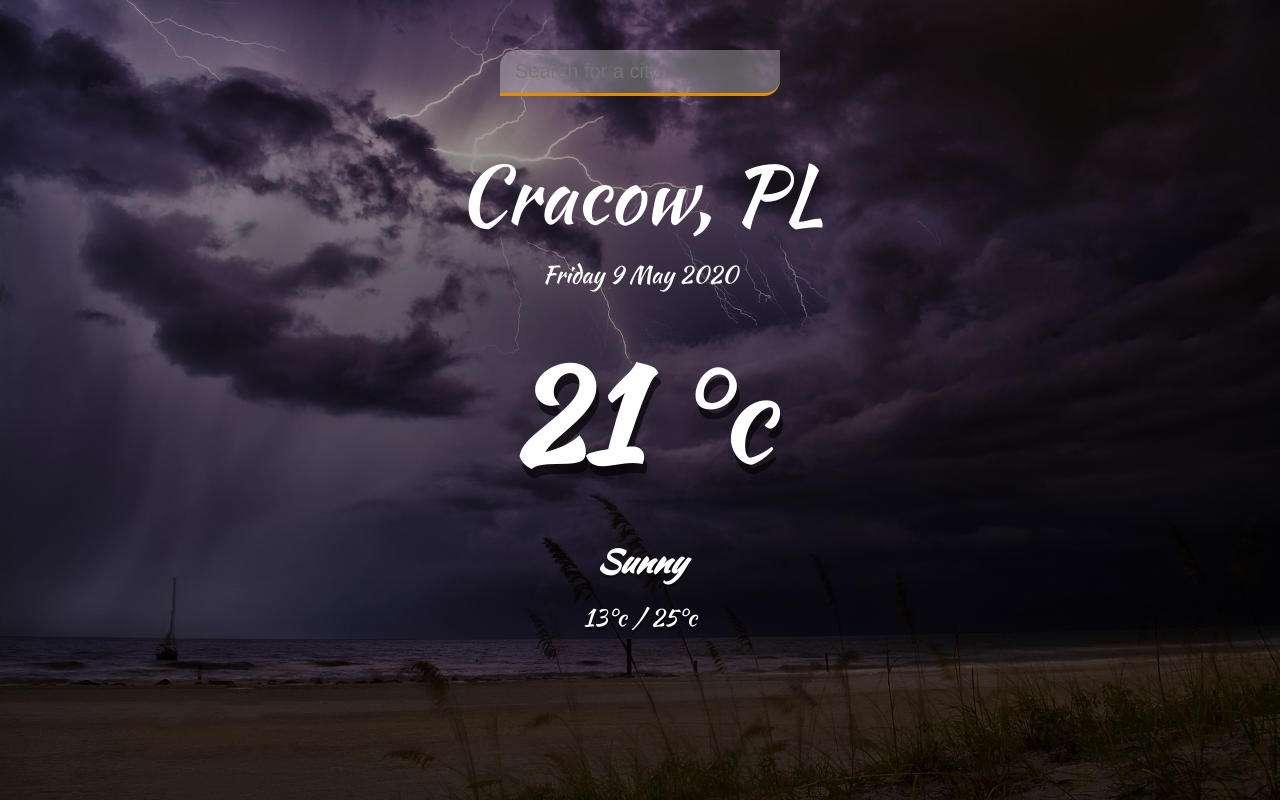
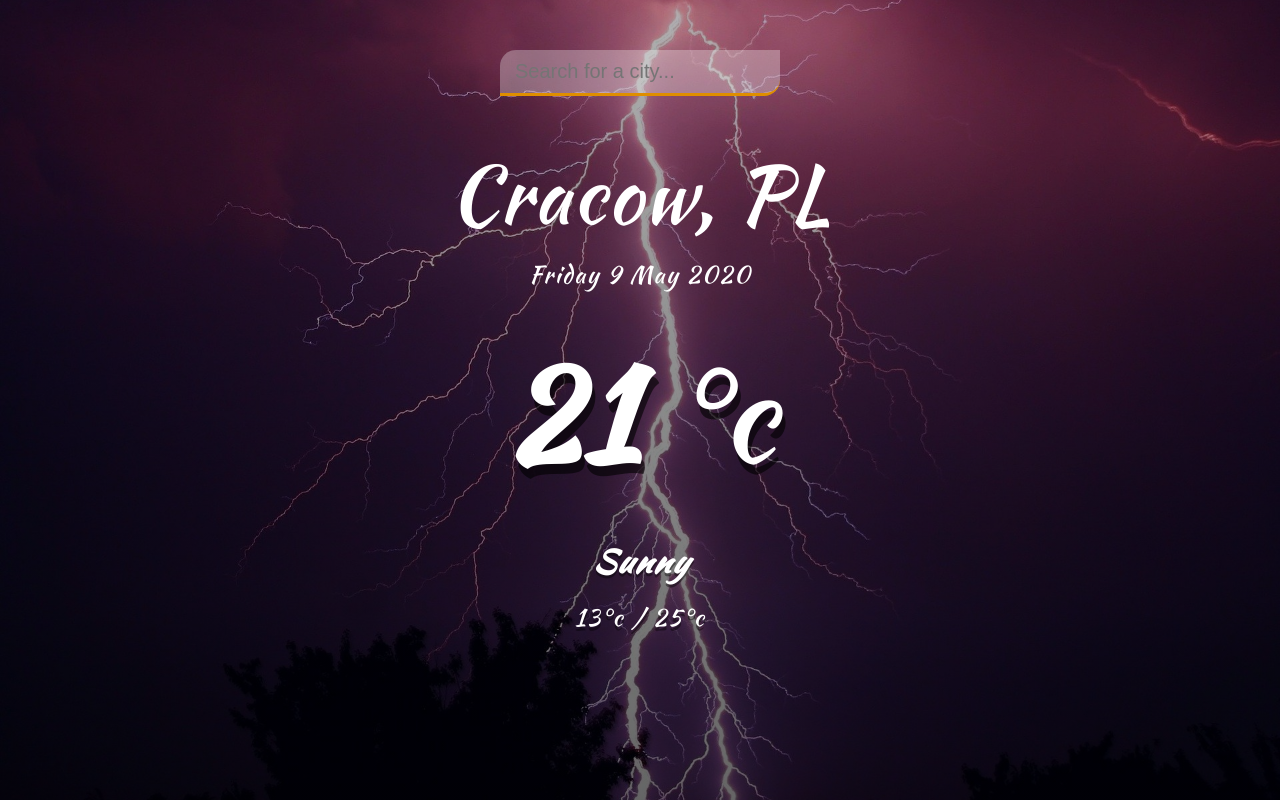
Before and after one commit to tome-k/station-climate-app, a plain HTML site: page index.html in a window 1280 px wide. Drawn offline with Linux system fonts and the light colour scheme.

Commit message:
Add slideshow JS

```diff
--- a/app.js
+++ b/app.js
@@ -55,3 +55,23 @@ function dateBuilder(d) {
     return `${day} ${date} ${month} ${year}${sep} ${time}`;
 
 }
+
+const slideshowImages = document.querySelectorAll(".slideshow img");
+
+const nextImageDelay = 6000;
+let currentImageCounter = 0; // setting a variable to keep track of the current image (slide)
+
+// slideshowImages[currentImageCounter].style.display = "block";
+slideshowImages[currentImageCounter].style.opacity = 1;
+
+setInterval(nextImage, nextImageDelay);
+
+function nextImage() {
+    // slideshowImages[currentImageCounter].style.display = "none";
+    slideshowImages[currentImageCounter].style.opacity = 0;
+
+    currentImageCounter = (currentImageCounter + 1) % slideshowImages.length;
+
+    // slideshowImages[currentImageCounter].style.display = "block";
+    slideshowImages[currentImageCounter].style.opacity = 1;
+}
--- a/index.html
+++ b/index.html
@@ -10,7 +10,16 @@
 </head>
 
 <body>
+
     <div class="app-wrap">
+        <div class="slideshow">
+            <img src="img/thunder1.jpg" alt="thunder">
+            <img src="img/thunder2.jpg" alt="thunder">
+            <img src="img/thunder3.jpg" alt="thunder">
+            <img src="img/thunder4.jpg" alt="thunder">
+            <img src="img/cyclone.jpg" alt="cyclone">
+            <img src="img/mountains.jpg" alt="mountains">
+        </div>
         <header>
             <input type="text" autocomplete="off" class="search-box" placeholder="Search for a city...">
         </header>
@@ -27,7 +36,6 @@
         </main>
     </div>
 
-
     <script src="app.js"></script>
 </body>
 
--- a/style.css
+++ b/style.css
@@ -8,21 +8,34 @@
 
 body {
   font-family: "Kaushan Script", cursive;
-  background-image: url("img/thunderstorm-4234254_1920.jpg");
-  background-size: cover;
-  background-position: center;
   color: #ffffff;
 }
 
 .app-wrap {
+  position: relative;
   display: flex;
   flex-direction: column;
   min-height: 100vh;
+  letter-spacing: 0.1rem;
   background-image: linear-gradient(
     to bottom,
     rgba(0, 0, 0, 0.3),
     rgba(0, 0, 0, 0.6)
   );
+}
+
+.slideshow img {
+  position: absolute;
+  top: 0;
+  left: 0;
+  width: 100%; /* relative to nearest positioned ancestor and not nearest block-level ancestor - alternatively: width: 100vw; */
+  height: 100%; /* relative to nearest positioned ancestor and not nearest block-level ancestor - alternatively: height: 100vh; */
+  object-fit: cover;
+  z-index: -1;
+  /* filter: brightness(50%); */ /* 0% black, 100% original image, values > 100% are allowed for brighter than original image. */
+  /* display: none; */
+  opacity: 0;
+  transition: opacity 0.75s ease-in-out;
 }
 
 header {
@@ -43,7 +56,7 @@ header input {
   border-bottom: 3px solid #df8e00;
   font-size: 20px;
   font-weight: 300;
-  transform: 0.2s ease-out;
+  transition: 0.3s ease-in-out;
 }
 
 header input:focus {
```
Also changed, not shown: img/cyclone.jpg (renamed from img/cyclone-2102397_1920.jpg), img/mountains.jpg (renamed from img/mountains-919040_1920.jpg), img/thunder1.jpg (renamed from img/thunder-953118_1920.jpg), img/thunder2.jpg (renamed from img/thunderstorm-3440450_1920.jpg), img/thunder3.jpg (renamed from img/thunderstorm-3625405_1920.jpg), img/thunder4.jpg (renamed from img/thunderstorm-4234254_1920.jpg).
